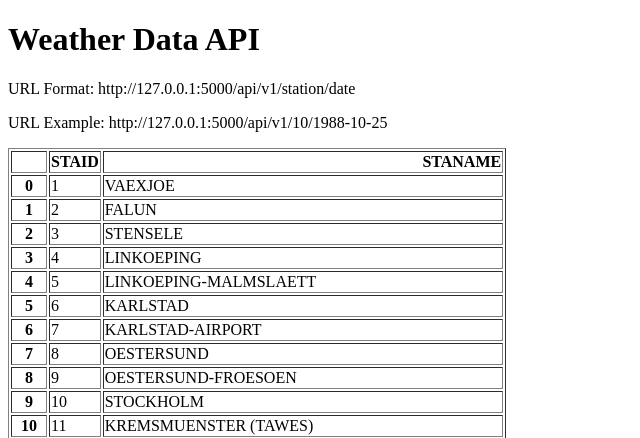
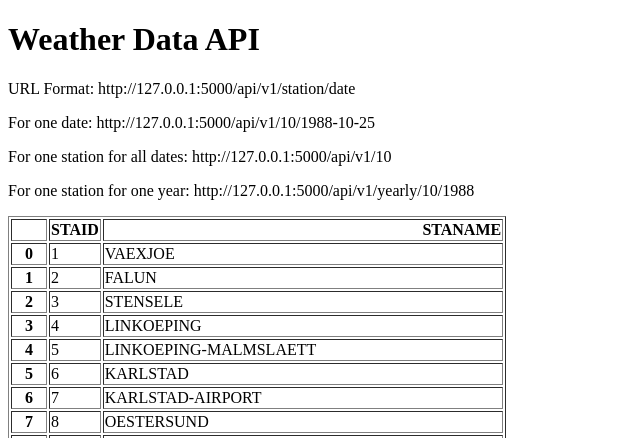
Before and after one commit to nabilmushfique460/Build-a-Weather-Data-API, a Flask app: page / in a window 1280 px wide. Shown: the top 438 px of the page, without its empty margins (0-640 px from the left). Run offline with Flask 3, Linux system fonts and the light colour scheme.

Commit message:
Add URL endpoint for yearly and all data

```diff
--- a/main.py
+++ b/main.py
@@ -1,3 +1,5 @@
+from unittest import result
+
 from flask import Flask,  render_template
 import pandas as pd
 
@@ -20,6 +22,21 @@ def about(station, date):
             "date": date,
             "temperature": temperature}
 
+@app.route("/api/v1/<station>")
+def all_data(station):
+    filename = "data_small/TG_STAID" + str(station).zfill(6) + ".txt"
+    df = pd.read_csv(filename, skiprows=20, parse_dates=["    DATE"])
+    result = df.to_dict(orient="records")
+    return result
+
+@app.route("/api/v1/yearly/<station>/<year>")
+def yearly(station, year):
+    filename = "data_small/TG_STAID" + str(station).zfill(6) + ".txt"
+    df = pd.read_csv(filename, skiprows=20)
+    df["    DATE"] = df["    DATE"].astype(str)
+    result = df[df["    DATE"].str.startswith(str(year))].to_dict(orient="records")
+    return result
+
 
 if __name__ == "__main__":
     app.run(debug=True)
--- a/templates/home.html
+++ b/templates/home.html
@@ -7,7 +7,9 @@
 <body>
     <h1>Weather Data API</h1>
     <p>URL Format: http://127.0.0.1:5000/api/v1/station/date</p>
-    <p>URL Example: http://127.0.0.1:5000/api/v1/10/1988-10-25</p>
+    <p>For one date: http://127.0.0.1:5000/api/v1/10/1988-10-25</p>
+    <p>For one station for all dates: http://127.0.0.1:5000/api/v1/10</p>
+    <p>For one station for one year: http://127.0.0.1:5000/api/v1/yearly/10/1988</p>
     <p>{{data|safe}}</p>
 </body>
 </html>
```
